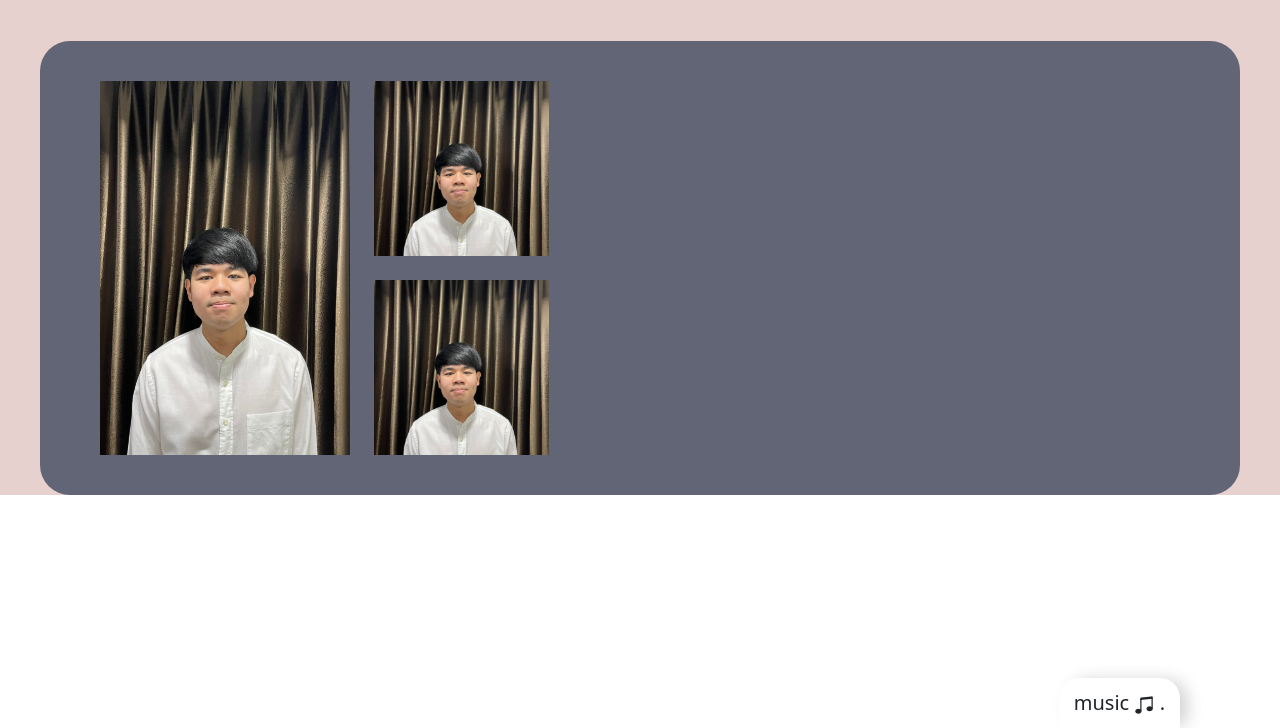
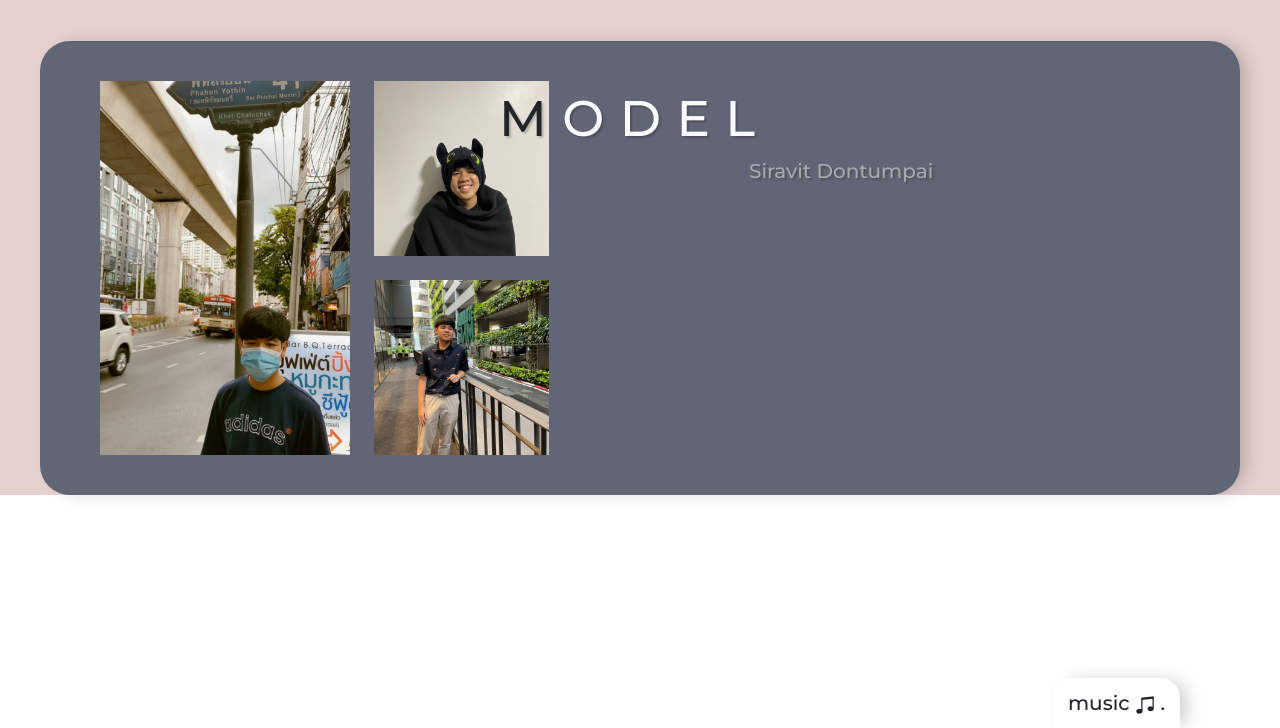
Before and after one commit to algnot/web-3, a plain HTML site: page index.html in a window 1280 px wide. Shown: the part 72-800 px from the top of the page. Drawn offline with Linux system fonts and the light colour scheme; a web font is replaced by a local one.

Commit message:
new commit

```diff
--- a/asset/css/member.css
+++ b/asset/css/member.css
@@ -8,6 +8,7 @@
     margin: 0;
     padding: 0;
     transition: all .5s ease;
+    font-family: 'Montserrat', sans-serif;
 }
 
 .container-member{
@@ -22,7 +23,6 @@
 
 .nav-right{
     color: #616575;
-    font-family: 'Montserrat', sans-serif;
     font-weight: 800;
     margin: 0 40px;
 }
@@ -36,6 +36,9 @@
     padding-top: 40px;
     padding-bottom: 16px;
     border-radius: 30px;
+    -webkit-box-shadow: 9px 0px 18px -3px rgba(0,0,0,0.20);
+    -moz-box-shadow: 9px 0px 18px -3px rgba(0,0,0,0.20);
+    box-shadow: 9px 0px 18px -3px rgba(0,0,0,0.20);
 }
 
 .member-style-1-img{
@@ -60,3 +63,38 @@
     background-repeat: no-repeat;
     margin-bottom: 24px;
 }
+
+.member-style-1-img-1:hover{
+    transform: scale(1.2);
+}
+
+.member-style-2-1-img:hover{
+    transform: scale(1.2);
+}
+
+.member-information .member-name{
+    font-size: 50px;
+    margin-left: -50px;
+    text-shadow: 2px 2px 2px rgba(0, 0, 0, 0.2);
+}
+
+.member-information .member-name:hover{
+    margin-top: 0px;
+    font-size: 60px;
+    margin-left: -60px;
+    text-shadow: 2px 2px #000;
+    margin-bottom: -20px;
+}
+
+.member-information .member-name2{
+    font-size: 20px;
+    margin-left: 200px;
+    text-shadow: 2px 2px 2px rgba(0, 0, 0, 0.2);
+    color: #A5AAAB;
+    cursor: pointer;
+}
+
+.member-information .member-name2:hover{
+    margin-top: -10px;
+    text-shadow: 2px 2px #000;
+}
--- a/member.html
+++ b/member.html
@@ -10,12 +10,15 @@
 
     <div class="member-style-1">
         <div class="member-style-1-img">
-            <div class="member-style-1-img-1" style="background-image: url('asset/photo/member-1.jpg');"></div>
+            <div class="member-style-1-img-1" style="background-image: url('asset/photo/member-1-1.jpg');"></div>
             <div class="member-style-2-img">
-                <div class="member-style-2-1-img" style="background-image: url('asset/photo/member-1.jpg');"></div>
-                <div class="member-style-2-1-img" style="background-image: url('asset/photo/member-1.jpg');"></div>
+                <div class="member-style-2-1-img" style="background-image: url('asset/photo/member-1-2.jpg');"></div>
+                <div class="member-style-2-1-img" style="background-image: url('asset/photo/member-1-3.jpg');"></div>
             </div>
         </div>
-
+        <div class="member-information">
+            <div class="member-name text-light"><span class="text-dark">M</span> O D E L</div>
+            <div class="member-name2">Siravit Dontumpai</div>
+        </div>
     </div>
 </div>
```
Also changed, not shown: asset/photo/member-1-1.jpg (added), asset/photo/member-1-2.jpg (added), asset/photo/member-1-3.jpg (added).
